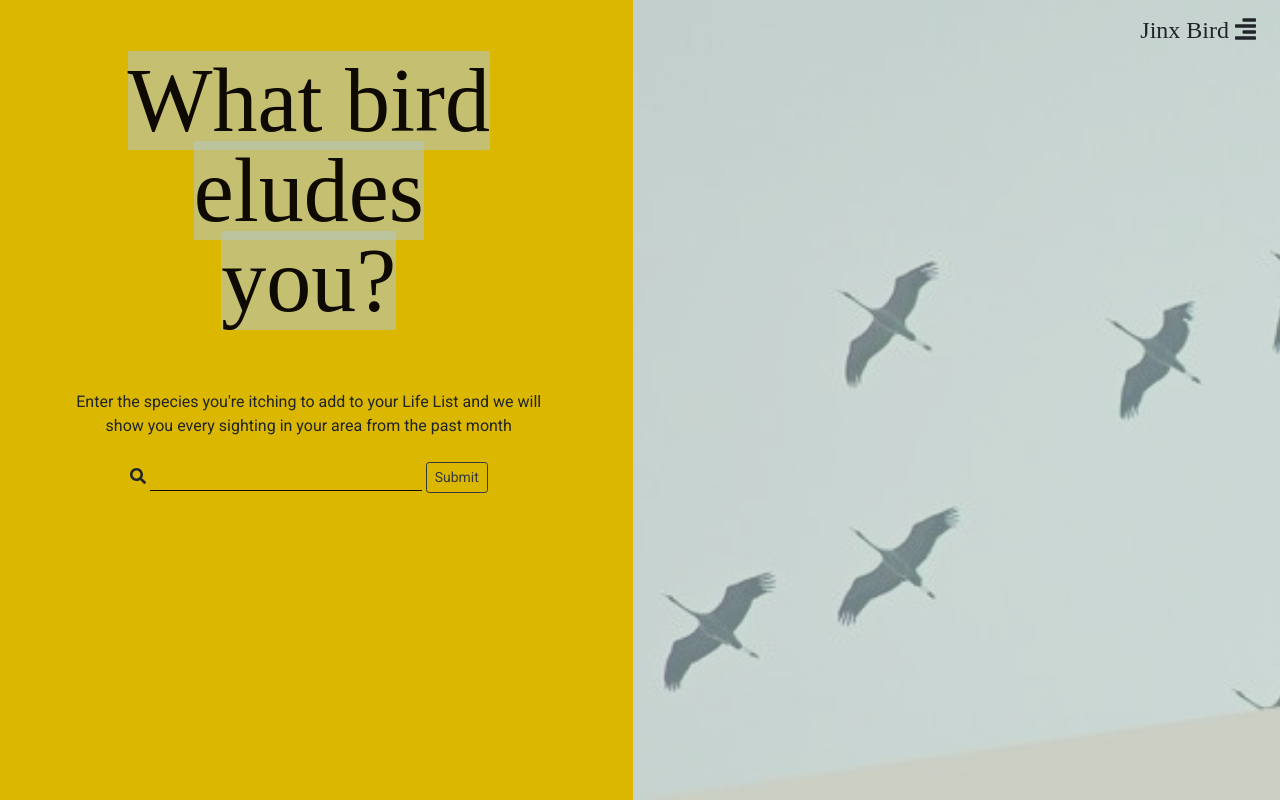
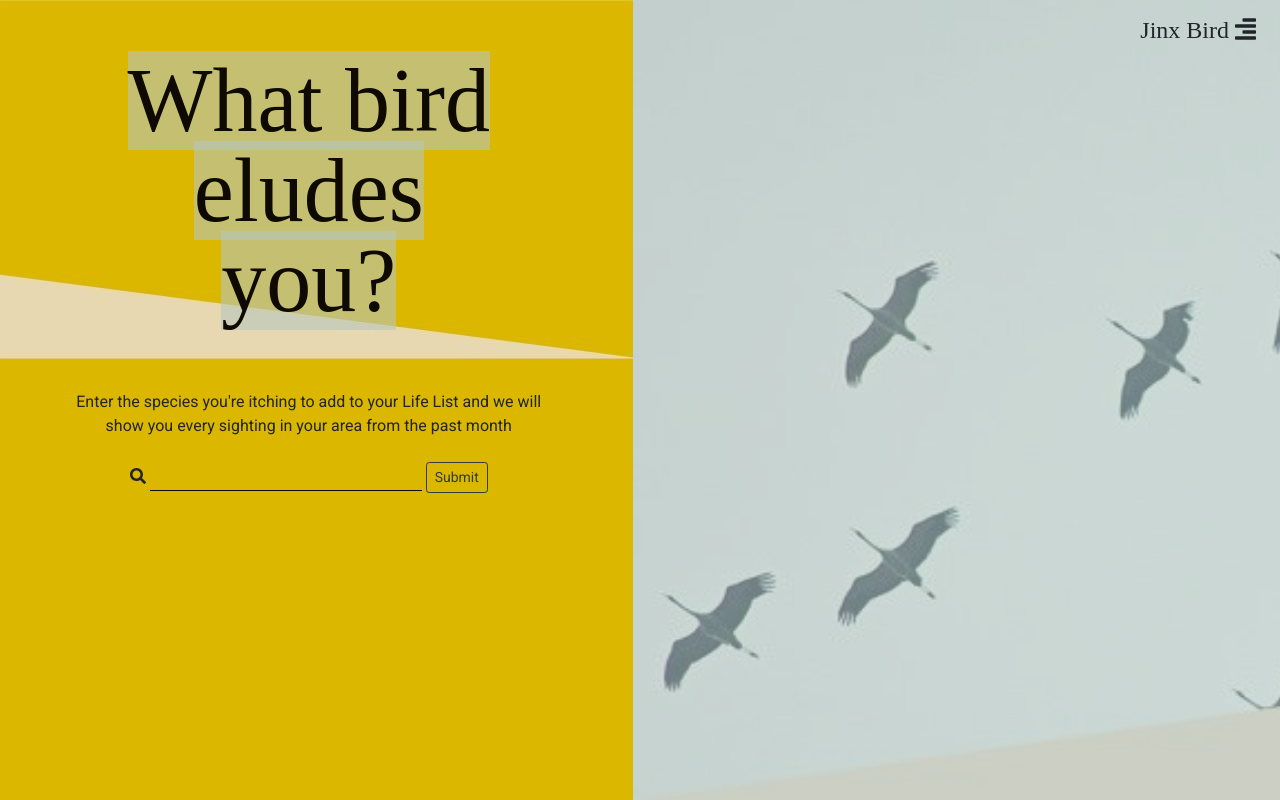
Before and after one commit to juliaberk/jinxbird, a Flask app: page / in a window 1280 px wide. Run offline with Flask 2, Linux system fonts and the light colour scheme; data that the repository does not hold is empty; some libraries are stand-ins or nearby versions; some web fonts are replaced.

Commit message:
Left orange triangle image plz stop repeating

```diff
--- a/static/css/style.css
+++ b/static/css/style.css
@@ -85,7 +85,8 @@ input[type=text] {
 
 .left {
     background: rgba(219, 183, 0, 1);
-    /* background-image: url(/static/img/orange.jpg); */
+    background-image: url(/static/img/orange.jpg);
+    background-repeat: no-repeat;
     padding-left: 0;
     padding-top: 2em;
 }
```
